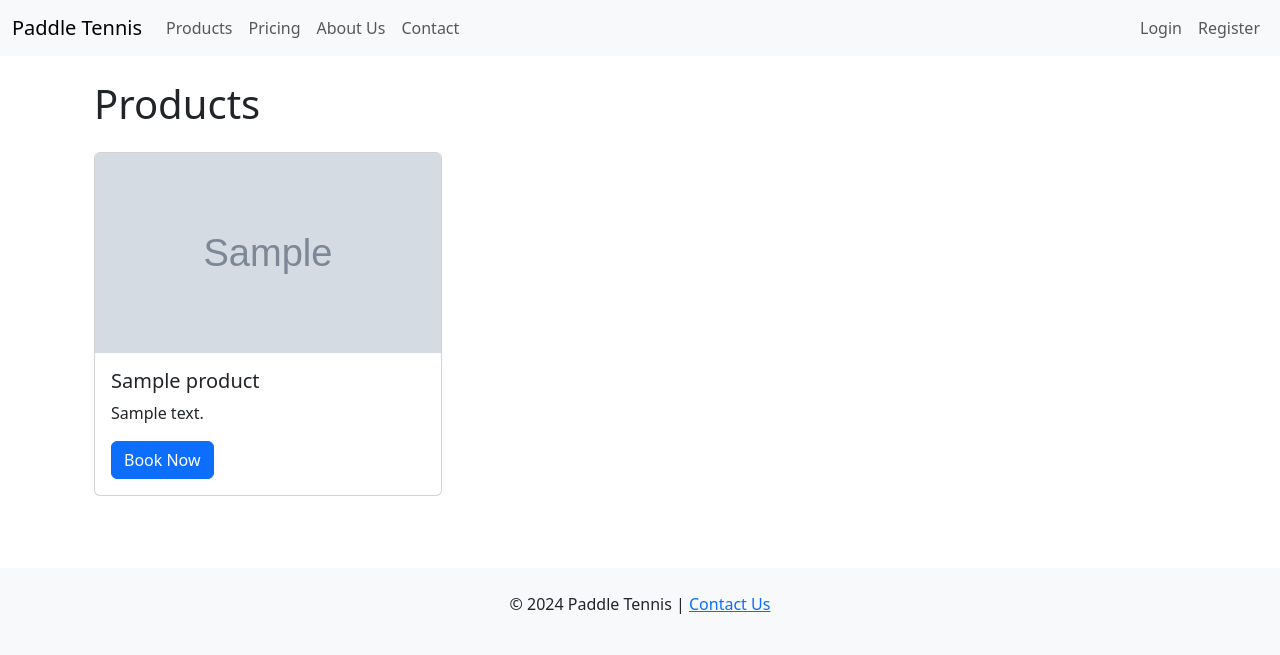
After one commit to salestef/scheduling_app, a Symfony app: template app/templates/product/index.html.twig in a window 1280 px wide. The commit adds this page. Shown: the top 655 px of the page. Run offline with Twig, Linux system fonts and the light colour scheme; the template is opened without the code that fills it: most values are stand-ins (such as "Sample title", 1, 10 or a date in 2020); grey boxes marked "Sample" are stand-in pictures; some libraries are stand-ins or nearby versions.

Commit message:
Booking slots in calendar for multiple products added

```diff
--- a/app/templates/base.html.twig
+++ b/app/templates/base.html.twig
@@ -23,7 +23,7 @@
             <div class="collapse navbar-collapse" id="navbarNav">
                 <ul class="navbar-nav me-auto">
                     <li class="nav-item">
-                        <a class="nav-link" href="{{ path('booking_index') }}">Booking</a>
+                        <a class="nav-link" href="{{ path('products') }}">Products</a>
                     </li>
                     <li class="nav-item">
                         <a class="nav-link" href="{{ path('pricing_index') }}">Pricing</a>
--- a/app/templates/home.html.twig
+++ b/app/templates/home.html.twig
@@ -9,7 +9,7 @@
         <div class="d-flex flex-column justify-content-center align-items-center h-100 text-white">
             <h1 class="display-4">Welcome to Paddle Tennis</h1>
             <p class="lead">Book your padel court now and enjoy the game!</p>
-            <a href="{{ path('booking_index') }}" class="btn btn-primary btn-lg">Book Now</a>
+            <a href="{{ path('products') }}" class="btn btn-primary btn-lg">Book Now</a>
         </div>
     </div>
 
--- /dev/null
+++ b/app/templates/product/index.html.twig
@@ -0,0 +1,27 @@
+{# templates/product/index.html.twig #}
+{% extends 'base.html.twig' %}
+
+{% block title %}Products{% endblock %}
+
+{% block body %}
+    <div class="container mt-4">
+        <h1 class="mb-4">Products</h1>
+
+        <div class="row">
+            {% for product in products %}
+                <div class="col-md-6 col-lg-4 mb-4">
+                    <div class="card">
+                        <img src="{{ asset('img/' ~ product.getImg()) }}" class="card-img-top" alt="{{ product.getName() }}" style="height: 200px; object-fit: cover;">
+                        <div class="card-body">
+                            <h5 class="card-title">{{ product.getName() }}</h5>
+                            <p class="card-text">{{ product.getShortDesc() }}</p>
+                            <a href="{{ path('book_product', {'id': product.getId()}) }}" class="btn btn-primary">Book Now</a>
+                        </div>
+                    </div>
+                </div>
+            {% else %}
+                <p>No products found.</p>
+            {% endfor %}
+        </div>
+    </div>
+{% endblock %}
```
Also changed, not shown: app/src/Controller/BookingController.php (+26 -11 lines), app/src/Controller/ProductController.php (added, +22 -0 lines), app/templates/booking/booking.html.twig (+32 -15 lines), 1 other file.
